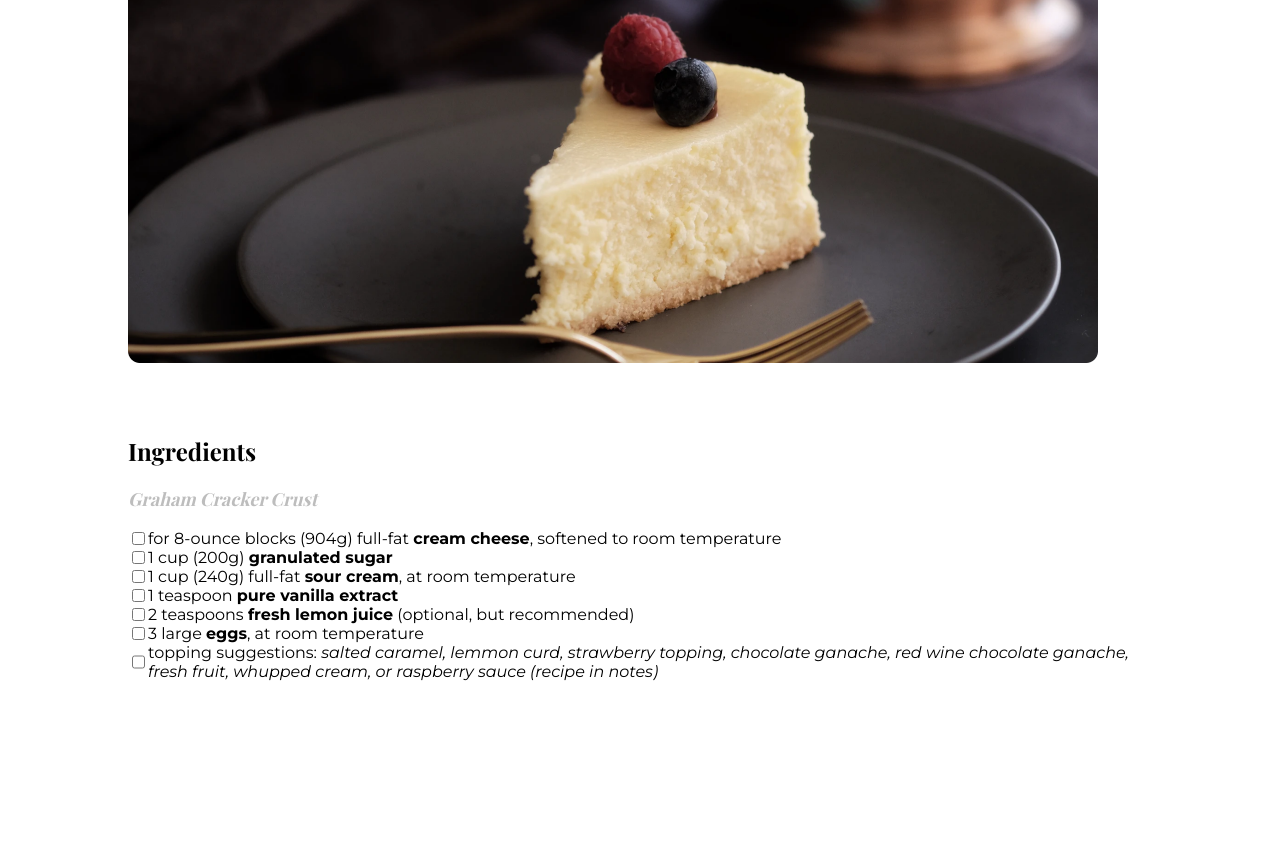
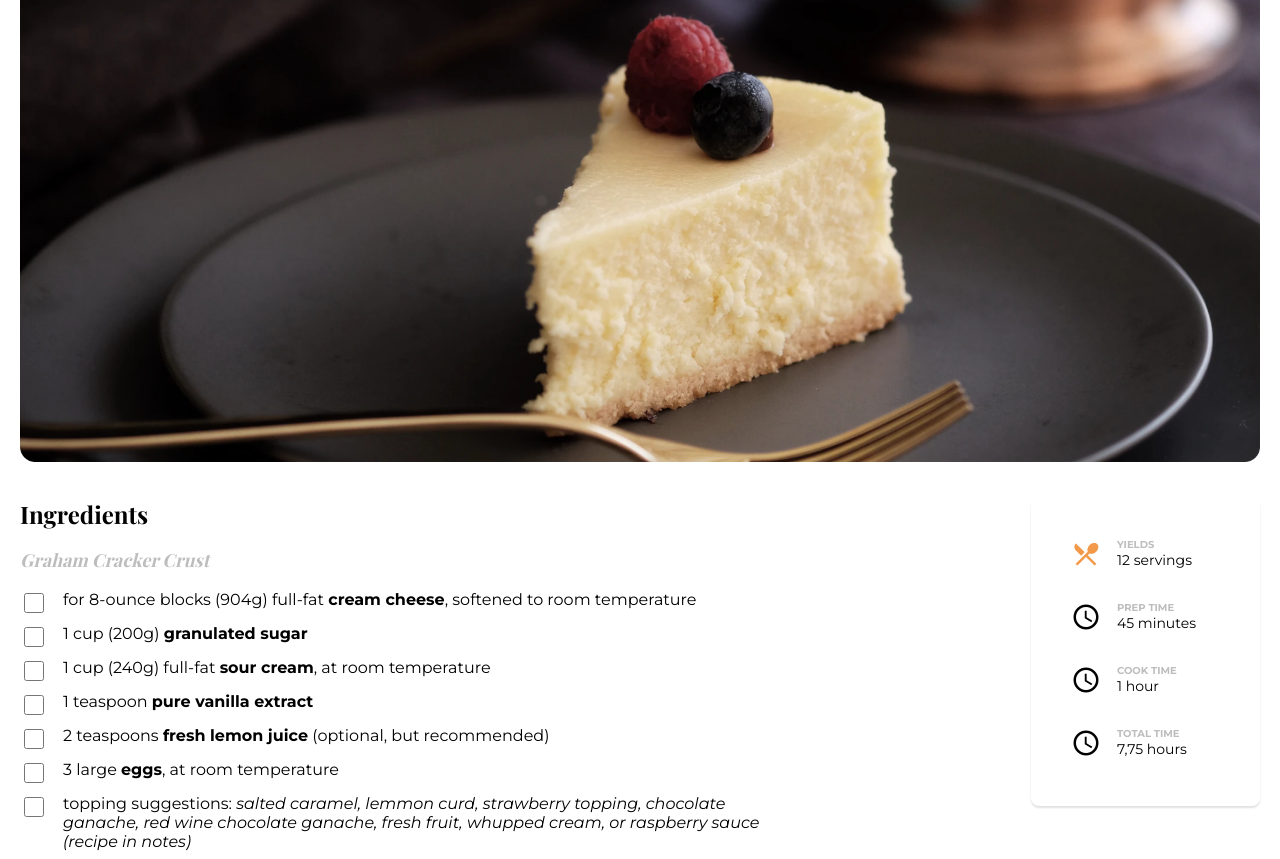
Before and after one commit to baristikir/recipe-landing-page-vuejs, a Vue app: page / in a window 1280 px wide. Shown: the part 341-1200 px from the top of the page. Before the commit the page ends 1022 px from the top, so only its background shows below. Built offline with nearby package versions, Linux system fonts and the light colour scheme; a web font is replaced by a local one.

Commit message:
Info Card + Image Cover Fix + Ingredients Stylings :sparkles:

```diff
--- a/public/index.html
+++ b/public/index.html
@@ -5,6 +5,8 @@
     <meta http-equiv="X-UA-Compatible" content="IE=edge">
     <meta name="viewport" content="width=device-width,initial-scale=1.0">
     <link rel="icon" href="<%= BASE_URL %>favicon.ico">
+    <link href="https://fonts.googleapis.com/icon?family=Material+Icons"
+      rel="stylesheet">
     <title><%= htmlWebpackPlugin.options.title %></title>
   </head>
   <body>
--- a/src/App.vue
+++ b/src/App.vue
@@ -5,10 +5,13 @@
     :description="recipe.description"
   />
   <ImageCover/>
-  <section>
+  <section class="flex content-section">
     <Ingredients
       :recipeElements="recipe.elements">
     </Ingredients>
+    <Card
+     :recipeInfo="recipe.infos">
+     </Card>
   </section>
   <Footer/>
 </div>
@@ -19,6 +22,7 @@ import Header from './components/layouts/Header.vue'
 import Footer from './components/layouts/Footer.vue'
 import ImageCover from './components/layouts/Image-Cover.vue'
 import Ingredients from './components/layouts/Ingredients.vue'
+import Card from './components/layouts/Card.vue'
 
 export default {
   name: 'App',
@@ -26,6 +30,7 @@ export default {
     Header,
     ImageCover,
     Ingredients,
+    Card,
     Footer,
   },
   data(){
@@ -47,7 +52,32 @@ export default {
             ],
           },
         ],
-
+        infos: [
+              {
+                heading: "Yields",
+                data: "12 servings",
+                icon: "local_dining",
+                color: "icon-orange",
+              },
+              {
+                heading: "Prep time",
+                data: "45 minutes",
+                icon: "schedule",
+                color: "icon-black",
+              },
+              {
+                heading: "Cook time",
+                data: "1 hour",
+                icon: "schedule",
+                color: "icon-black",
+              },
+              {
+                heading: "Total time",
+                data: "7,75 hours",
+                icon: "schedule",
+                color: "icon-black",
+              },
+            ],
       }
     }
   }
@@ -55,5 +85,16 @@ export default {
 </script>
 
 <style lang="scss">
+@import "./scss/variables";
+@import "./scss/mixins";
+@import "./scss/globals";
+.content-section{
+  flex-direction: column;
+  margin-top: 2rem;
+  margin-bottom: 2rem;
 
+  @include breakpoint(s){
+    flex-direction: row;
+  }
+}
 </style>
--- a/src/components/content/Info-Card.vue
+++ b/src/components/content/Info-Card.vue
@@ -1,14 +1,130 @@
 <template>
-
+    <div class="card"
+     :class="element.heading === 'Yields' ? 'row-full-width single-row' : 'partial-width'">
+        <i class="material-icons card__info-icon"
+         :class="element.color">
+            {{element.icon}}
+        </i>
+        <div class="card__text">
+            <span class="card__subtitle uppercase">
+                {{element.heading}}
+            </span>
+            <span class="card__info-text">
+                {{element.data}}
+            </span>
+        </div>
+    </div>
 </template>
 
 <script>
 export default {
-    name: 'Info-Card'
-}
+    name: 'Info-Card',
+    props: {
+        element: Object,
+    },
+};
 </script>
 
 <style lang="scss">
+// ************ //
+// * Import's * //
+// ************ //
 @import "../../scss/variables";
+@import "../../scss/mixins";
 @import "../../scss/globals";
+
+// ************ //
+// * Stylings * //
+// ************ //
+// * Styling for Material Icon * //
+.card__info-icon{
+    margin-right: 1rem;
+    font-size: 1.125rem;
+    @include breakpoint(s){
+        font-size: 1.875rem;
+    }
+}
+
+// * Card Styling with Flexbox * //
+.card{
+    display: flex;
+    flex-shrink: 0;
+    align-items: center;
+    flex-direction: row;
+    margin-bottom: 2rem;
+    order: 9999;
+    margin-bottom: 2rem;
+    width: 33%;
+
+    // * Min-Width 667px * //
+    @include breakpoint(s){
+        width: auto;
+    }
+
+    // * Container for Text's * //
+    &__text{
+        display: flex;
+        flex-direction: column;
+        width: auto;
+    }
+
+    // * Subtitle for Info Property* //
+    &__subtitle{
+        color: $gray-second;
+        font-size: $info-subtitle-mob;
+        font-weight: $bold;
+
+        @include breakpoint(s){
+            font-size: $info-subtitle-desk;
+        }
+    }
+
+    // * Info Text inside Card under Subtitle's * //
+    &__info-text{
+        font-size: $info-mobile;
+
+        @include breakpoint(s){
+            font-size: $info-desktop;
+        }
+    }
+}
+
+
+// ****************** //
+// * Helper Classes * //
+// ****************** //
+
+// * Icon Color: Color * //
+.icon-orange{
+    color: $orange;
+}
+
+// * Icon Color: Black * //
+.icon-black{
+    color: black;
+}
+
+// * Full Width Changer Class * //
+.row-full-width{
+    width: 100%;
+}
+
+// * 1/3 Partial Width Changer Class * //
+.partial-width{
+    width: 33.3%;
+
+    @include breakpoint(s){
+        width: auto;
+    }
+}
+
+// * For Mobile first Info Element Full Width Class * //
+.single-row{
+    flex-shrink: 0;
+}
+
+// * Text Transformations * //
+.uppercase{
+    text-transform: uppercase;
+}
 </style>
--- a/src/components/content/Info-Ingredients.vue
+++ b/src/components/content/Info-Ingredients.vue
@@ -7,7 +7,7 @@
         <!-- Recipe Ingredients Iteration Here-->
         <div v-for="(ingredient, index) in recipeElement.ingredients" :key="index">
         <label class="ingredient__info">
-            <input type="checkbox" class="ingredient__info-checkbox" />
+            <input type="checkbox" class="ingredient__info-checkbox checkbox-orange" />
             <span class="ingredient__info-text" v-html="ingredient">
 
             </span>
@@ -42,5 +42,23 @@ export default {
 }
 .ingredient__info{
     display: flex;
+    margin-bottom: .5rem;
+
+    &-checkbox{
+        height: 1.25rem;
+        width: 1.25rem;
+        display: flex;
+        flex-shrink: 0;
+    }
+
+
+    &-text{
+        margin-left: 1rem;
+    }
+}
+
+// * Icon Color: Color * //
+.checkbox-orange{
+    color: $orange;
 }
 </style>
--- a/src/components/layouts/Card.vue
+++ b/src/components/layouts/Card.vue
@@ -1,15 +1,58 @@
 <template>
-        <div class="flex">
-
+    <div class="info__section">
+        <div class="card__info">
+            <InfoCard
+             v-for="(element,index) in recipeInfo"
+             :key="index"
+             :element="element"
+             ></InfoCard>
         </div>
+    </div>
 </template>
 
 <script>
+import InfoCard from '../content/Info-Card.vue';
 export default {
-    name: 'info-card'
-}
+    name: 'card',
+    components: {
+        InfoCard,
+    },
+    props: {
+        recipeInfo: Array,
+    },
+};
 </script>
 
 <style lang="scss">
+@import "../../scss/variables";
+@import "../../scss/mixins";
+@import "../../scss/globals";
 
+.info__section{
+    display: flex;
+    flex-direction: column;
+
+    @include breakpoint(s){
+        width: 40%;
+    }
+}
+
+.card__info{
+    display: flex;
+    flex-wrap: wrap;
+    align-self: flex-end;
+    flex-direction: row;
+    padding-bottom: 1rem;
+    border-radius: 0.5rem;
+
+    @include breakpoint(s){
+        width: auto;
+        flex-direction: column;
+        padding-left: 2.5rem;
+        padding-right: 4rem;
+        padding-top: 2.5rem;
+        box-shadow: 0px 2px 2px rgba(0, 0, 0, 0.12);
+    }
+
+}
 </style>
--- a/src/components/layouts/Image-Cover.vue
+++ b/src/components/layouts/Image-Cover.vue
@@ -12,19 +12,7 @@ export default {
 @import "../../scss/mixins";
 .cover-image {
     padding-top: 12px;
-    width: 335px;
-    height: 208px;
-
-    @include breakpoint('s'){
-        width: 90%;
-        height: 100%;
-        padding-top: 28px;
-    }
-
-    @include breakpoint('m'){
-        width: 970px;
-        height: 470px;
-        padding-top: 44px;
-    }
+    max-width: 100%;
+    height: auto;
 }
 </style>
--- a/src/components/layouts/Ingredients.vue
+++ b/src/components/layouts/Ingredients.vue
@@ -28,11 +28,17 @@ export default {
 @import "../../scss/globals";
 
 .ingredients__section{
-    padding-top: 48px;
+    order: 2;
+    @include breakpoint(s){
+        width: 60%;
+        order: 0;
+    }
+
     &-heading{
         font-family: $playfair;
         font-size: $heading-mobile;
         font-weight: $bold;
+        margin: 0;
 
         @include breakpoint('s'){
             font-size: $heading-desktop;
--- a/src/scss/_globals.scss
+++ b/src/scss/_globals.scss
@@ -47,4 +47,7 @@ body {
     @include breakpoint('m'){
         max-width: 1024px;
     }
+    @include breakpoint('l'){
+        max-width: 1280px;
+    }
 }
--- a/src/scss/_variables.scss
+++ b/src/scss/_variables.scss
@@ -37,6 +37,8 @@ $ingredients-mobile: 14px;
 $info-desktop:       14px;
 $info-mobile:        10px;
 
+$info-subtitle-desk: 10px;
+$info-subtitle-mob:  10px;
 // ******************
 // * Font Typefaces *
 // ******************
```
